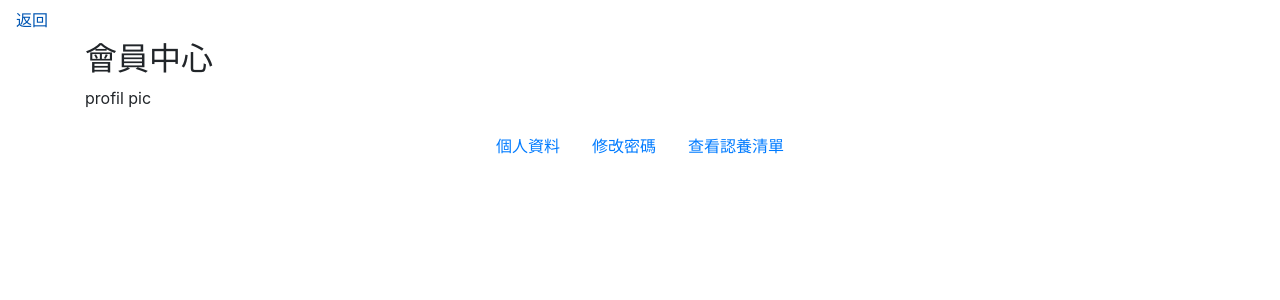
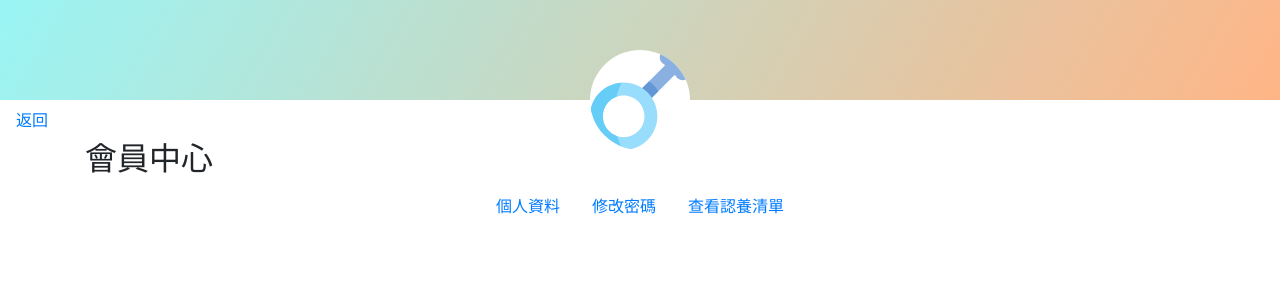
Before and after one commit to ZanaZhong/fluffycat, a Django app: template templates/member_base.html in a window 1280 px wide. Shown: the top 300 px of the page. Run offline with Django 3.2, Linux system fonts and the light colour scheme; the template is opened without the code that fills it, so the values that code supplies are empty; some libraries are stand-ins or nearby versions.

Commit message:
show profile pic

```diff
--- /dev/null
+++ b/static/css/member.css
@@ -0,0 +1,20 @@
+nav {
+  background-image: linear-gradient(120deg, #9af5f5 0%, #ffb586 100%);
+  height: 100px;
+}
+
+.profile-pic {
+    /*background-color: white;*/
+    /*display: table;*/
+}
+.profile-pic img {
+    display: table-cell;
+    vertical-align: middle;
+    width: 100px;
+    background-color: white;
+    border-radius: 50%;
+    margin: auto;
+    position:relative;
+    /*top:50%;*/
+    transform: translateY(50%);
+}
--- a/templates/member_base.html
+++ b/templates/member_base.html
@@ -4,12 +4,25 @@
     <meta charset="utf-8">
     <title>{% block title %} {% endblock %}</title>
     <link rel="stylesheet" href="https://maxcdn.bootstrapcdn.com/bootstrap/4.4.1/css/bootstrap.min.css">
+    {% load staticfiles %}
+    <link rel="stylesheet" type="text/css" href="{% static 'css/member.css' %}">
   </head>
   <body>
+    <nav>
+      <div class="profile-pic">
+        {% if member.sex == "female" %}
+          <img src="{% static 'img/woman.svg' %}">
+        {% else %}
+          <img src="{% static 'img/man.svg' %}">
+        {% endif %}
+      </div>
+    </nav>
+
     <a class="nav-link" href="{% url 'home:index' %}">返回</a>
     <div class="container">
       <h2>會員中心</h2>
-      <p>profil pic</p>
+
+
       <!-- <ul class="nav nav-tabs">
         <li class="active"><a data-toggle="tab" href="{% url 'member:index'%}">個人資料</a></li>
         <li><a data-toggle="tab" href="{% url 'member:setpassword'%}">修改密碼</a></li>
```
Also changed, not shown: member/views.py (+6 -5 lines), static/img/img/pearl.png (added), static/img/man.svg (added), static/img/woman.svg (added), 1 other file.
